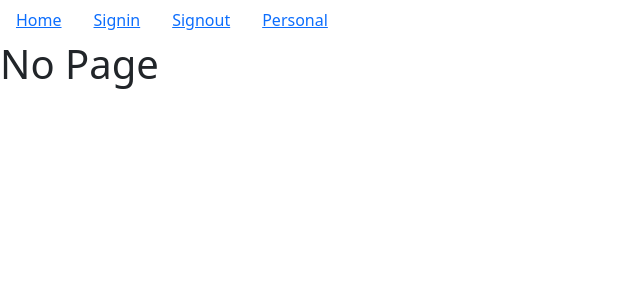
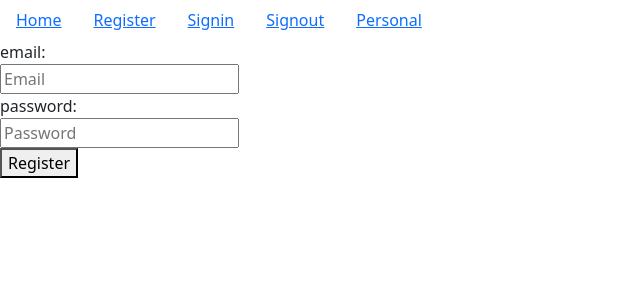
Before and after one commit to walletpop/walletpop-frontend, a React (Create React App) app in the folder walletpop/: page /register in a window 1280 px wide. Shown: the top 300 px of the page, without its empty margins (0-640 px from the left). Built offline with nearby package versions, Linux system fonts and the light colour scheme.

Commit message:
Add register functionality.

```diff
--- a/walletpop/src/App.js
+++ b/walletpop/src/App.js
@@ -2,6 +2,7 @@ import { BrowserRouter, Routes, Route } from "react-router-dom";
 import 'bootstrap/dist/css/bootstrap.min.css';
 import NavBar from './components/Navbar';
 import Home from './components/Home';
+import Register from "./components/Register";
 import Signin from './components/Signin';
 import Signout from './components/Signout';
 import Personal from './components/Personal';
@@ -14,6 +15,7 @@ function App() {
       <Routes>
         <Route path="/" element={<NavBar />}>
           <Route index element={<Home />} />
+          <Route path="register" element={<Register />} />
           <Route path="signin" element={<Signin />} />
           <Route path="signout" element={<Signout />} />
           <Route path="personal" element={<Personal />} />
--- a/walletpop/src/components/Navbar.js
+++ b/walletpop/src/components/Navbar.js
@@ -8,6 +8,11 @@ const Navbar = () => {
       <Nav.Item>
       <Nav.Link eventKey="home">
       <Link to="/">Home</Link>
+      </Nav.Link>
+      </Nav.Item>
+      <Nav.Item>
+      <Nav.Link eventKey="register">
+      <Link to="/register">Register</Link>
       </Nav.Link>
       </Nav.Item>
       <Nav.Item>
--- /dev/null
+++ b/walletpop/src/components/Register.js
@@ -0,0 +1,36 @@
+import { useState } from "react"
+import registerUser from "../utils/resgisterUser";
+
+export default function Register(props) {
+
+  const [email, setEmail] = useState();
+  const [password, setPassword] = useState();
+
+  function submitRegister(event) {
+    event.preventDefault()
+    const newUser = {
+      password: password,
+      email:email
+    }
+
+    try {
+      registerUser(newUser);
+      console.log("Registration completed successfully");
+      console.log("LogIn to start using the app");
+    } catch (error) {
+      console.log("username already exists");
+    }
+  }
+
+  return(
+    <div>
+      <form onSubmit={submitRegister}>
+        <label>email: </label><br></br>
+        <input onChange={(e) => setEmail(e.target.value)} placeholder="Email" /><br></br>
+        <label>password: </label><br></br>
+        <input onChange={(e) => setPassword(e.target.value)} placeholder="Password" /><br></br>
+        <button type="submit">Register</button>
+      </form>
+    </div>
+  )
+}
--- /dev/null
+++ b/walletpop/src/utils/fetchData.js
@@ -0,0 +1,21 @@
+const localhost = "http://localhost:3000";
+
+export default async function fetchData(route, method, body) {
+  let response = {};
+
+  if (!body) {
+      response = await fetch(localhost + route, { method: method });
+  } else {
+      response = await fetch(localhost + route, {
+        method: method,
+        headers: {
+          "Content-Type": "application/json",
+          "Access-Control-Allow-Origin": "*",
+      },
+        body: JSON.stringify(body),
+      });
+  }
+
+  const data = await response.json();
+  return data;
+}
--- /dev/null
+++ b/walletpop/src/utils/resgisterUser.js
@@ -0,0 +1,9 @@
+import fetchData from "./fetchData";
+
+export default async function registerUser(userObj) {
+  try {
+    await fetchData("/register", "POST", userObj);
+  } catch (e) {
+    console.log(e);
+  }
+}
```
